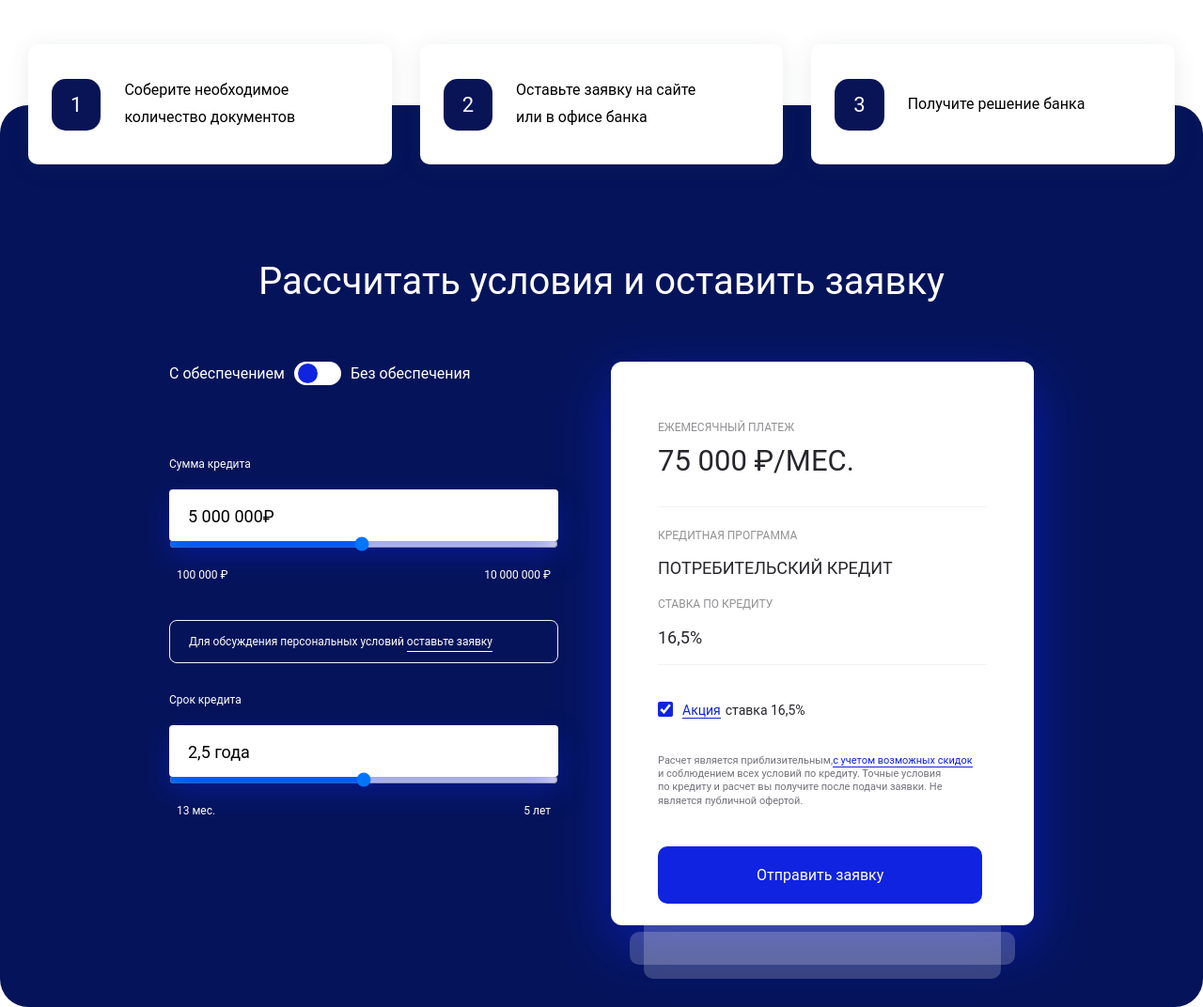
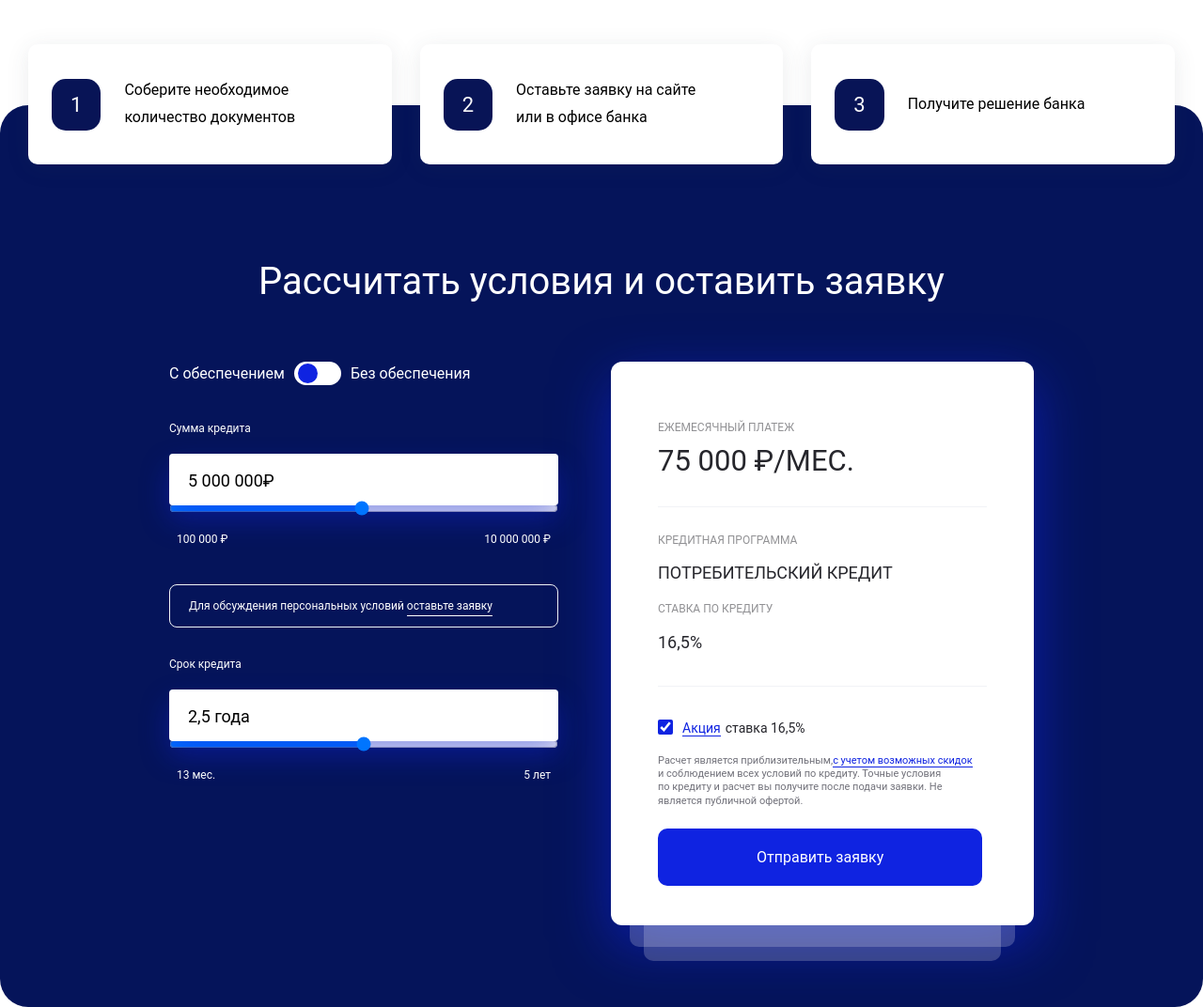
Before and after one commit to SnowPenguin01/practice, a plain HTML site: page index.html in a window 1280 px wide. Shown: the whole page at 94% size. Drawn offline with Linux system fonts and the light colour scheme; a web font is replaced by a local one.

Commit message:
Update index.html

```diff
--- a/index.html
+++ b/index.html
@@ -63,11 +63,11 @@
                                 <input type="checkbox" class="button-switch__checkbox">
                                 <p class="button-switch__text button-switch__text_view">Без обеспечения</p>
                             </div>
-                            <br>
-                            <br>
+                            <div class="form-input-group">
                                 <p class="form-text">Сумма кредита</p>
-                            <input class="form-input" type="number" id="amount" name="amount_money" placeholder="5 000 000₽" value="">
+                                <input class="form-input" type="text" id="amount" name="amount_money" placeholder="5 000 000₽" value="">
                                 <input class="form-range" type="range" oninput="amount.value=(amountRange.value)" id="amountRange" name="amountRange_money" min="100000" max="10000000" value="5000000">
+                            </div>
                             <div class="under-form-text">
                                 <p class="form-text">100 000 ₽</p>
                                 <p class="form-text">10 000 000 ₽</p>
@@ -75,10 +75,11 @@
                             <div class="application-text">
                                 <p>Для обсуждения персональных условий <a class="application-link" href="#">оставьте заявку</a></p>
                             </div>
-
+                            <div class="form-input-group">
                                 <p class="form-text">Срок кредита</p>
                                 <input class="form-input" type="number" id="amount" name="amount_money" placeholder="2,5 года">
                                 <input class="form-range" type="range" id="amount" name="amount_money">
+                            </div>
                             <div class="under-form-text">
                                 <p class="form-text">13 мес.</p>
                                 <p class="form-text">5 лет</p>
@@ -87,28 +88,28 @@
                     </div>
                     <div class="calc-block__content calc-block__content_view">
                         <div class="content-block">
+                            <div class="invoice-block">
                                 <p class="content-text">Ежемесячный платеж</p>
                                 <h3 class="content-title">75 000 ₽/мес.</h3>
-
-                            <hr>
-
+                            </div>
+                            <div class="credit-program-block">
                                 <p class="content-text">Кредитная программа</p>
                                 <h3 class="content-subtitle">Потребительский кредит</h3>
                                 <p class="content-text">Ставка по кредиту</p>
                                 <h3 class="content-subtitle">16,5%</h3>
+                            </div>
 
-                            <hr>
-
-                            <br>
                             <div class="checkbox-block">
                                 <input class="checkbox-block_check" type="checkbox" id="check" name="interest" value="check" checked />
                                 <p class="checkbox-block__text"><a href="#" class="checkbox-block__link">Акция</a>ставка 16,5%</p>
                             </div>
-                            <br>
+                            <div class="copy-text-block">
                                 <p class="copy-text">Расчет является приблизительным,<a href="#" class="checkbox-block__link">c учетом возможных скидок</a><br>
                                     и соблюдением всех условий по кредиту. Точные условия<br> по кредиту и расчет вы получите после подачи заявки. Не является публичной офертой.</p>
-                            <br>
+                            </div>
+                            <div class="button-to-send-block">
                                 <button class="button-to-send" onclick="submit()">Отправить заявку</button>
+                            </div>
                         </div>
                         <div class="pseudo-block pseudo-block_first "></div>
                         <div class="pseudo-block pseudo-block_second "></div>
```
Lines whose indentation alone changed are shown as unchanged.
